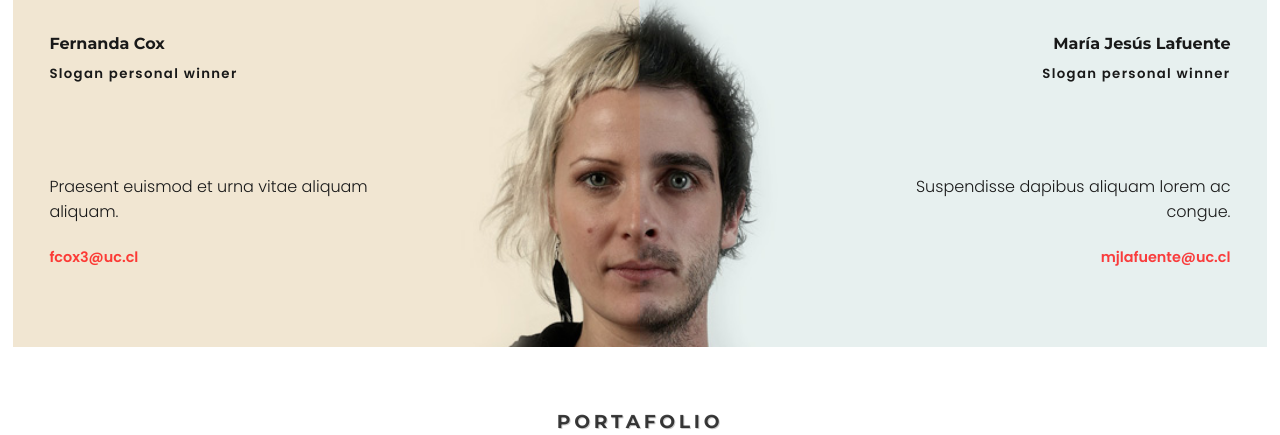
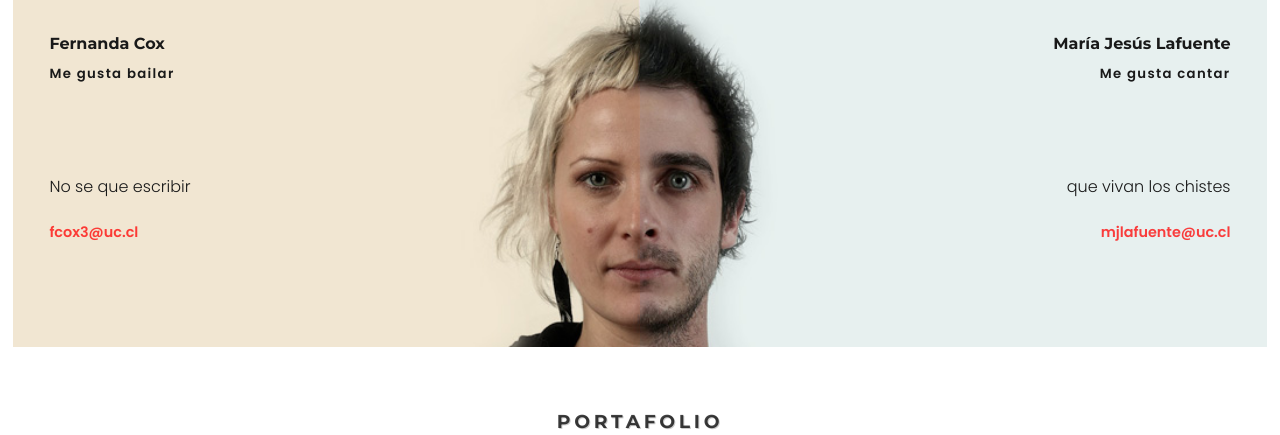
Before and after one commit to jesulafu/lafuente, a plain HTML site: page index.html in a window 1280 px wide. Shown: the part 797-1232 px from the top of the page. Drawn offline with Linux system fonts and the light colour scheme.

Commit message:
Add files via upload

```diff
--- a/index.html
+++ b/index.html
@@ -46,14 +46,14 @@
 <div id="somos">
 	<div class="dupla primera">
 		<h4>Fernanda Cox</h4>
-		<h5>Slogan personal winner</h5>
-		<p>Praesent euismod et urna vitae aliquam aliquam.</p>
+		<h5>Me gusta bailar</h5>
+		<p>No se que escribir</p>
 		<address><a href="fcox3@uc.cl">fcox3@uc.cl</a></address>
 	</div><!--/dupla primera-->
 	<div class="dupla segunda">
 		<h4>María Jesús Lafuente</h4>
-		<h5>Slogan personal winner</h5>
-		<p>Suspendisse dapibus aliquam lorem ac congue.</p>
+		<h5>Me gusta cantar</h5>
+		<p>que vivan los chistes</p>
 		<address><a href="mjlafuente@uc.cl">mjlafuente@uc.cl</a></address>
 	</div><!--/dupla segunda-->
 	<hr />
```
